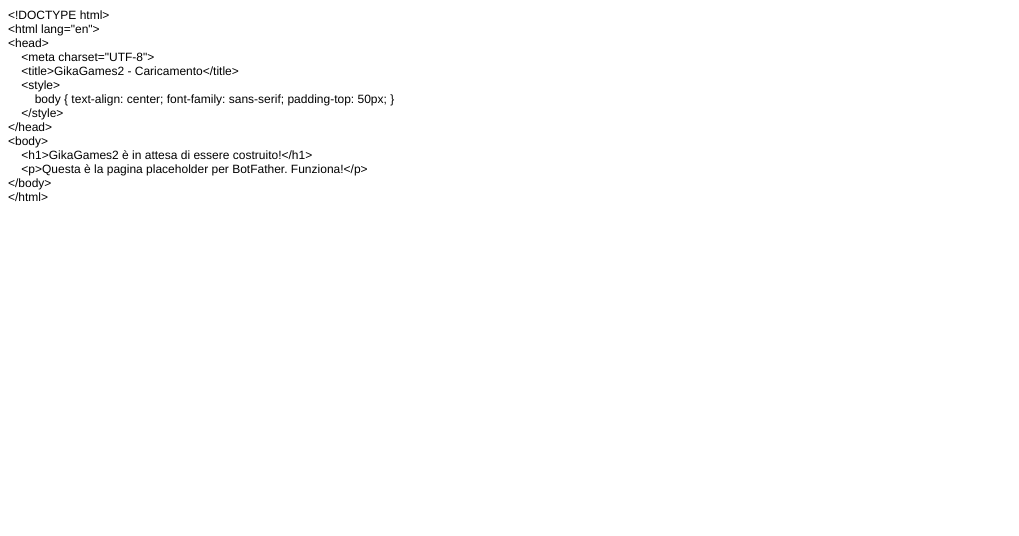
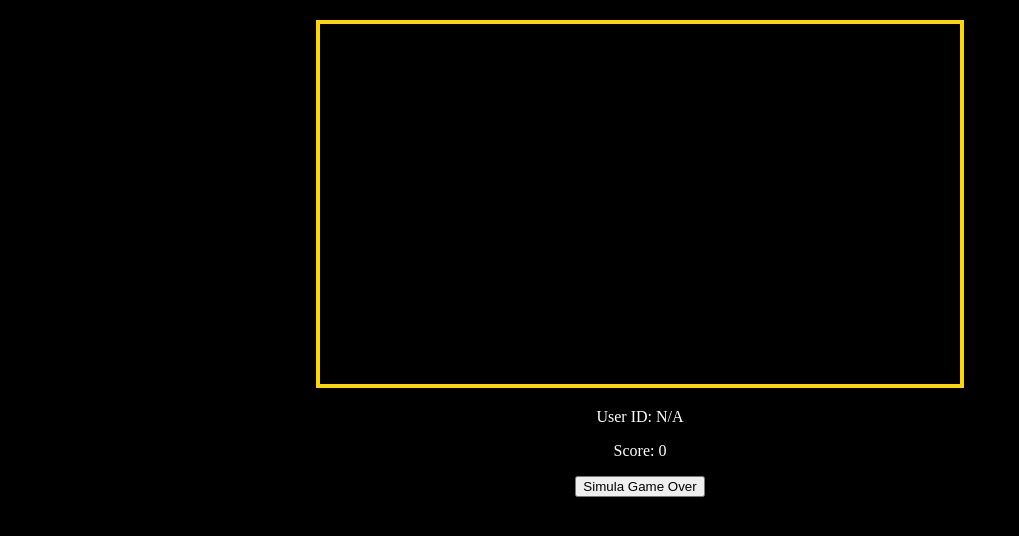
Before and after one commit to giosubress/gikagames2-web, a plain HTML site: page index.html in a window 1280 px wide. Shown: the whole page, without its empty margins (0-1019 px from the left). Drawn offline with Linux system fonts and the light colour scheme.

Commit message:
Update index.html

```diff
--- a/index.html
+++ b/index.html
@@ -1,29 +1,32 @@
-<!DOCTYPE html PUBLIC "-//W3C//DTD HTML 4.01//EN" "http://www.w3.org/TR/html4/strict.dtd">
-<html>
+<!DOCTYPE html>
+<html lang="en">
 <head>
-  <meta http-equiv="Content-Type" content="text/html; charset=utf-8">
-  <meta http-equiv="Content-Style-Type" content="text/css">
-  <title></title>
-  <meta name="Generator" content="Cocoa HTML Writer">
-  <meta name="CocoaVersion" content="2575.7">
-  <style type="text/css">
-    p.p1 {margin: 0.0px 0.0px 0.0px 0.0px; font: 12.0px Helvetica}
-  </style>
+    <meta charset="UTF-8">
+    <title>GikaGames2: Moonshot Dash</title>
+    <style>
+        body {
+            margin: 0;
+            overflow: hidden;
+            background-color: #000;
+            text-align: center;
+        }
+        #gameCanvas {
+            display: block;
+            margin: 20px auto;
+            border: 4px solid gold;
+        }
+        #game-info { color: white; }
+    </style>
 </head>
 <body>
-<p class="p1">&lt;!DOCTYPE html&gt;</p>
-<p class="p1">&lt;html lang="en"&gt;</p>
-<p class="p1">&lt;head&gt;</p>
-<p class="p1"><span class="Apple-converted-space">    </span>&lt;meta charset="UTF-8"&gt;</p>
-<p class="p1"><span class="Apple-converted-space">    </span>&lt;title&gt;GikaGames2 - Caricamento&lt;/title&gt;</p>
-<p class="p1"><span class="Apple-converted-space">    </span>&lt;style&gt;</p>
-<p class="p1"><span class="Apple-converted-space">        </span>body { text-align: center; font-family: sans-serif; padding-top: 50px; }</p>
-<p class="p1"><span class="Apple-converted-space">    </span>&lt;/style&gt;</p>
-<p class="p1">&lt;/head&gt;</p>
-<p class="p1">&lt;body&gt;</p>
-<p class="p1"><span class="Apple-converted-space">    </span>&lt;h1&gt;GikaGames2 è in attesa di essere costruito!&lt;/h1&gt;</p>
-<p class="p1"><span class="Apple-converted-space">    </span>&lt;p&gt;Questa è la pagina placeholder per BotFather. Funziona!&lt;/p&gt;</p>
-<p class="p1">&lt;/body&gt;</p>
-<p class="p1">&lt;/html&gt;</p>
+    <canvas id="gameCanvas" width="640" height="360"></canvas>
+
+    <div id="game-info">
+        <p>User ID: <span id="user-id">N/A</span></p>
+        <p>Score: <span id="current-score">0</span></p>
+        <button onclick="simulateGameOver()">Simula Game Over</button>
+    </div>
+
+    <script src="gika_game_2.js"></script>
 </body>
 </html>
```
